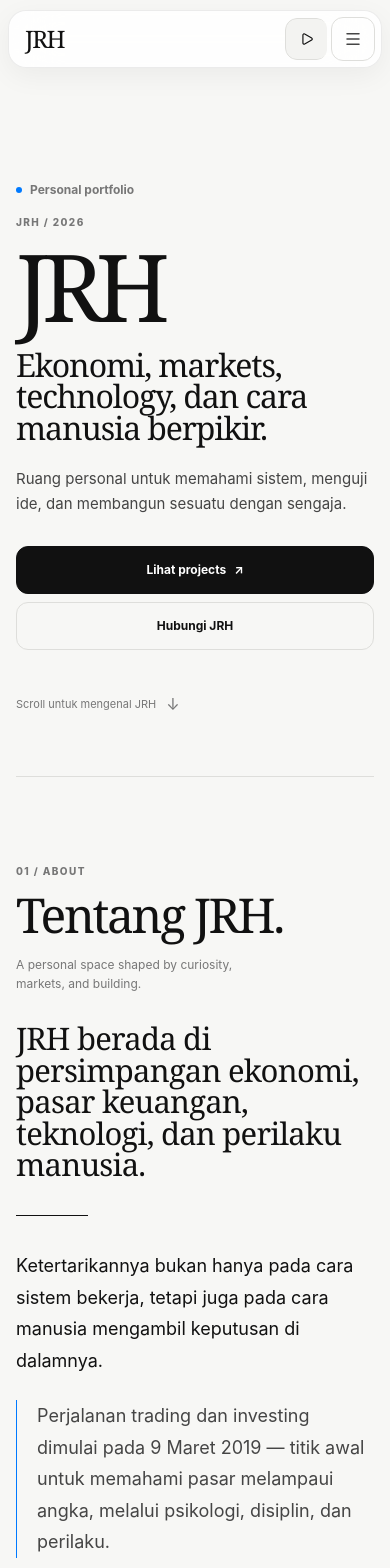
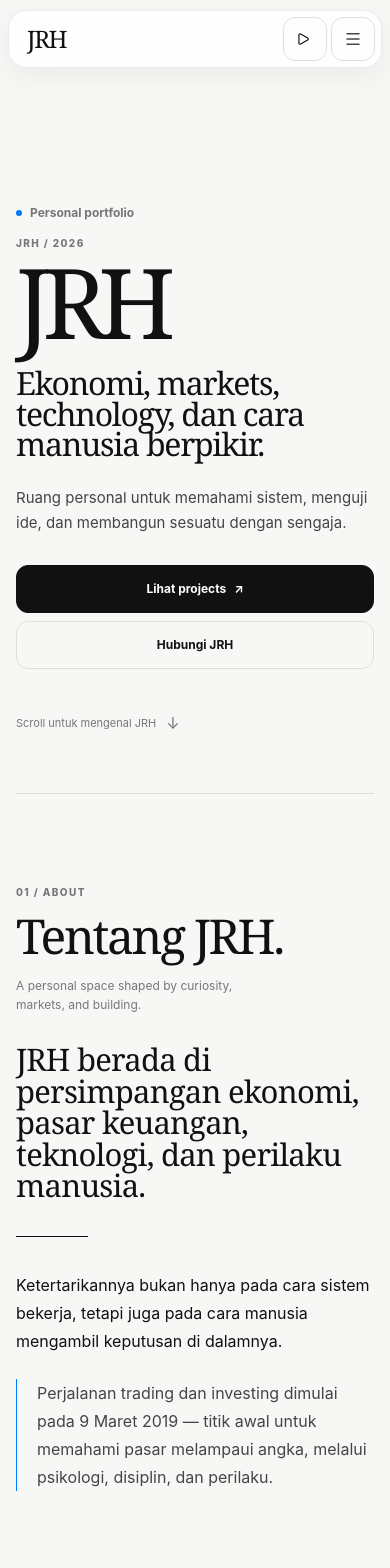
Before and after one commit to LionerHakim/JRHs, a React (Vite) app: page / in a window 390 px wide. Shown: the top 1568 px of the page. Built offline with nearby package versions, Linux system fonts and the light colour scheme.

Commit message:
redesign: tune responsive editorial details

```diff
--- a/src/editorial.css
+++ b/src/editorial.css
@@ -1,76 +1,26 @@
 /* JRH editorial refinement: restraint, hierarchy, and native-feeling interaction. */
 
 .page-shell{background:var(--color-canvas);color:var(--color-ink)}
-
-.hero-clean{min-height:100svh;display:flex;align-items:center;padding:118px 24px 72px;background:var(--color-canvas);}
-.hero-clean-inner{width:min(980px,100%);margin:0 auto;}
-.hero-clean .eyebrow{margin-bottom:20px;}
-.hero-clean h1{margin:0;font-family:var(--font-perfectly-nineties-regular);font-size:clamp(96px,18vw,220px);font-weight:400;line-height:.76;letter-spacing:-.08em;color:var(--color-ink);}
-.hero-clean .hero-positioning{max-width:760px;margin:38px 0 0;font-family:var(--font-perfectly-nineties-regular);font-size:clamp(34px,5vw,64px);line-height:.98;letter-spacing:-.035em;color:var(--color-ink);}
-.hero-clean .hero-description{max-width:570px;margin:24px 0 0;color:var(--color-text);font-size:16px;line-height:1.7;}
-.hero-clean .hero-actions{margin-top:30px;}
-
-.section-shell{width:min(1160px,calc(100% - 48px));padding:clamp(88px,12vw,150px) 0;scroll-margin-top:92px;}
-.section-shell::before{background:var(--color-line);}
-.display-title{letter-spacing:-.05em;}
-
-.projects-section .projects-list{gap:16px;margin-top:48px;}
-.projects-section .project-object{grid-template-columns:58px minmax(0,1fr) auto;border-radius:24px;padding:28px;background:var(--color-paper);box-shadow:none;}
-.projects-section .project-object:hover{transform:translateY(-3px);box-shadow:0 18px 45px rgba(0,0,0,.06);}
-.projects-section .project-featured{min-height:310px;padding:34px;border-color:var(--color-line);}
-.projects-section .project-featured .project-content h3{font-size:clamp(52px,7vw,88px);}
-.projects-section .project-object::before,.projects-section .project-object::after{content:none;}
-.project-visit{transition:transform .18s var(--ease-ios),background .18s ease,color .18s ease,border-color .18s ease;}
-.project-visit:active{transform:scale(.97);}
-
-.about-panel,.contact-wrap{box-shadow:none;}
-.about-panel:hover,.contact-wrap:hover{transform:none;box-shadow:none;border-color:var(--color-line);}
-
-.experience-row:hover{transform:none;}
-.experience-row::after{display:none;}
-
-.site-footer::before{display:none;}
-.footer-brand{transition:opacity .18s ease;}
-.footer-brand:hover{opacity:.62;}
-
-.music-player-panel-backdrop{display:none;}
-.music-player-error{margin-top:14px;padding:12px;border:1px solid var(--color-line);border-radius:14px;background:var(--color-control);color:var(--color-text);font-size:12px;line-height:1.5;}
-.music-player-error p{margin:0;}
-.music-player-retry{min-height:38px;display:inline-flex;align-items:center;gap:7px;margin-top:10px;padding:0 12px;border:1px solid var(--color-line);border-radius:999px;background:var(--color-paper);color:var(--color-ink);font-size:12px;font-weight:700;cursor:pointer;}
-.music-player-retry:active{transform:scale(.97);}
+.hero-clean-inner{max-width:1080px}
+.hero-kicker,.hero-scroll-hint,.project-live-label,.jrh-nav-link,.project-visit,.hero-button,.music-player-pill,.music-player-panel,.contact-wrap,.back-to-top{will-change:transform}
+.project-visit:focus-visible,.hero-button:focus-visible,.jrh-nav-link:focus-visible,.hero-scroll-hint:focus-visible{outline-offset:4px}
 
 @media (min-width:900px){
-  .hero-clean-inner{padding-left:7vw;}
-  .hero-clean .hero-description{font-size:17px;}
+  .hero-clean-inner{padding-left:5vw}
+  .section-intro-sticky{top:105px}
+  .projects-section .project-featured{padding-right:38px}
 }
+
 @media (max-width:719px){
-  .hero-clean{min-height:92svh;padding:108px 16px 60px;align-items:flex-end;}
-  .hero-clean .hero-positioning{margin-top:28px;font-size:clamp(32px,9vw,46px);}
-  .hero-clean .hero-description{font-size:15px;line-height:1.65;}
-  .section-shell{width:min(100% - 32px,1160px);}
-  .projects-section .project-object,.projects-section .project-featured{grid-template-columns:1fr;padding:22px;border-radius:20px;}
+  .hero-clean{padding-top:106px}
+  .hero-kicker{margin-bottom:14px}
+  .section-shell::before{left:0;right:0}
+  .about-reading,.contact-copy{font-size:16px}
+  .music-player-panel{padding-bottom:max(15px,env(safe-area-inset-bottom))}
+}
 
-  .jrh-nav-inner{padding-left:8px;gap:4px;}
-  .jrh-nav-right{gap:3px;}
-  .jrh-nav-right>.theme-toggle{display:none;}
-  .music-player-pill{max-width:44px;width:44px;min-width:44px;border-color:transparent;background:transparent;box-shadow:none;}
-  .music-player-button{min-width:44px;flex-basis:44px;border:1px solid var(--color-line);background:var(--color-control);}
-  .music-player-track-button,.music-player-next{display:none;}
-  .music-player-progress{left:13px;right:13px;bottom:1px;}
-  .music-player-panel-backdrop{display:block;position:fixed;inset:0;z-index:94;background:rgba(0,0,0,.28);backdrop-filter:blur(4px);-webkit-backdrop-filter:blur(4px);}
-  .music-player-panel{position:fixed;top:auto;right:0;bottom:0;z-index:95;width:100%;max-height:min(78svh,680px);overflow:auto;padding:16px max(16px,env(safe-area-inset-right)) max(18px,calc(18px + env(safe-area-inset-bottom))) max(16px,env(safe-area-inset-left));border-radius:24px 24px 0 0;border-left:0;border-right:0;border-bottom:0;box-shadow:0 -18px 55px rgba(0,0,0,.14);animation:music-sheet-in .28s var(--ease-ios) both;}
-  .music-player-close,.music-player-action,.music-player-main-action{min-width:44px;min-height:44px;}
-  .music-player-main-action{min-width:48px;min-height:48px;}
-  .music-playlist-item{min-height:48px;padding:0 10px;}
-  .music-range{min-height:38px;}
-}
-@media(max-width:430px){
-  .hero-clean h1{font-size:clamp(82px,24vw,112px);}
-  .hero-clean .hero-positioning{font-size:32px;}
-}
-@media(prefers-reduced-motion:reduce){
-  .project-visit,.footer-brand,.music-player-retry{transition:none;}
-  .music-player-panel{animation:none;}
+@media (prefers-reduced-motion:reduce){
+  .hero-kicker,.hero-scroll-hint,.project-live-label,.jrh-nav-link,.project-visit,.hero-button,.music-player-pill,.music-player-panel,.contact-wrap,.back-to-top{will-change:auto}
 }
 
 @keyframes music-sheet-in{from{transform:translateY(18px);opacity:.7}to{transform:translateY(0);opacity:1}}
```
